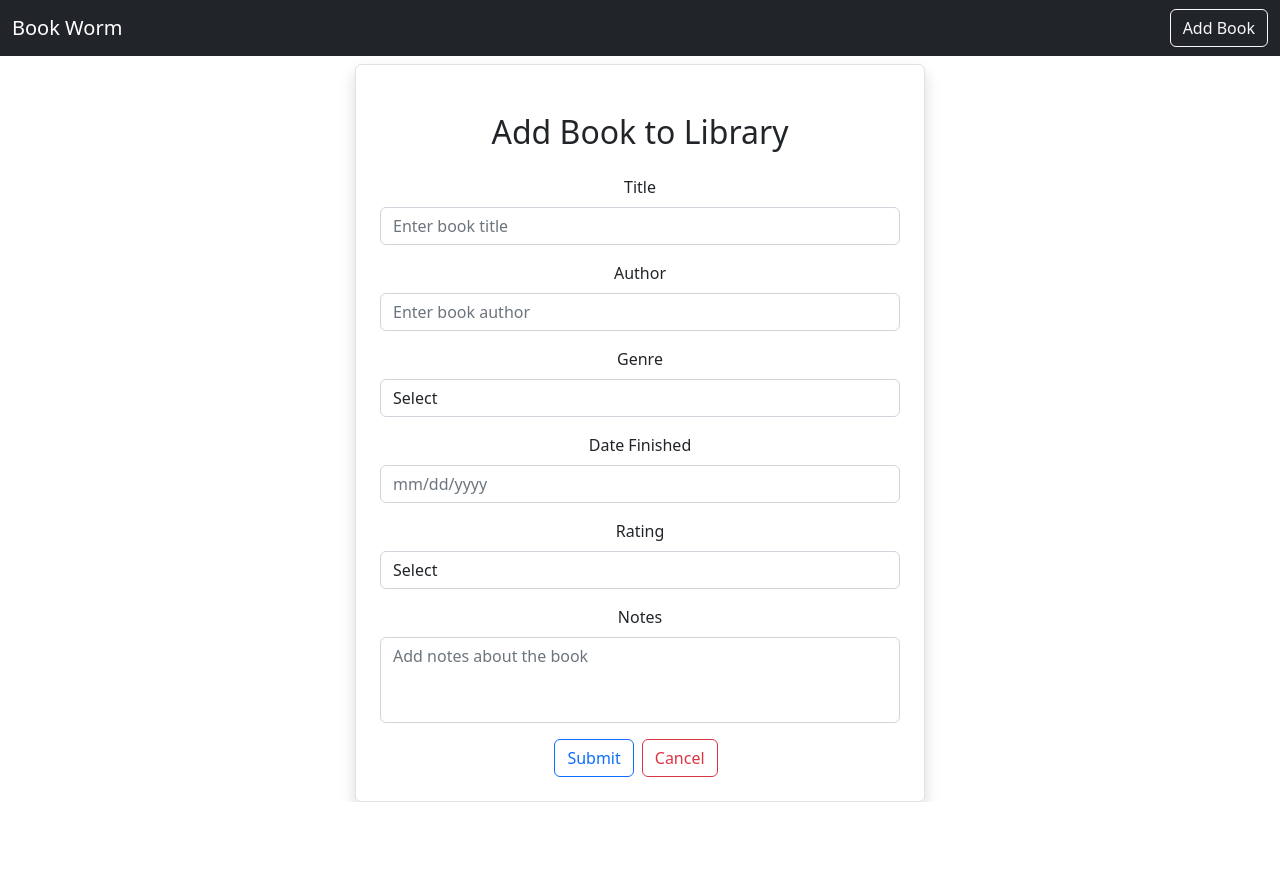
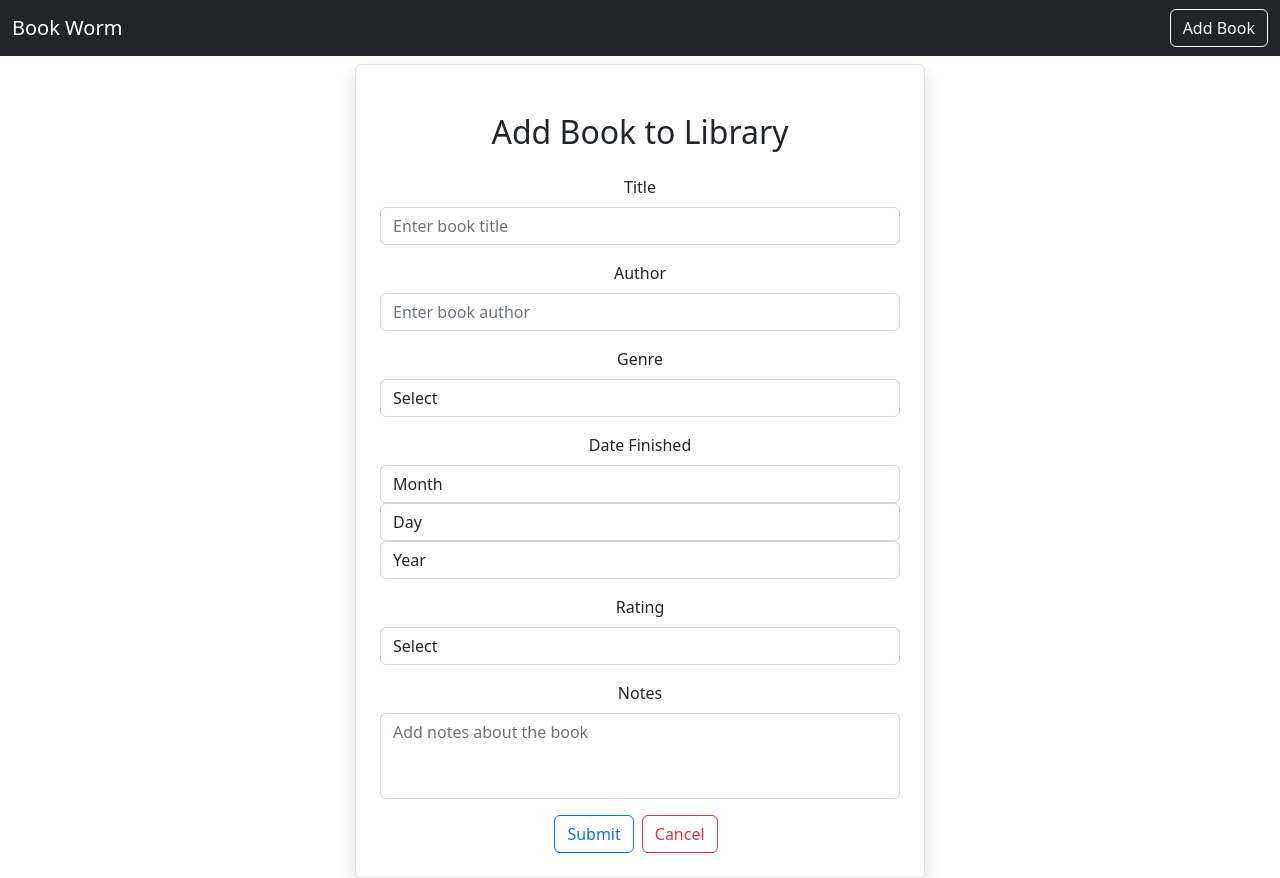
Before and after one commit to cambrem/virtual-library-frontend, a React (Create React App) app: page /addbook in a window 1280 px wide. Before the commit the page ends 802 px from the top, so only its background shows below. Built offline with nearby package versions, Linux system fonts and the light colour scheme.

Commit message:
Sorting by genre, rating, and date fixed

```diff
--- a/src/library/AddBook.js
+++ b/src/library/AddBook.js
@@ -15,6 +15,20 @@ export default function AddBook() {
         notes: ""
     })
 
+    const [month, setMonth] = useState('');
+    const [day, setDay] = useState('');
+    const [year, setYear] = useState('');
+
+    const handleMonthChange = (event) => {
+        setMonth(event.target.value);
+    }
+    const handleDayChange = (event) => {
+        setDay(event.target.value);
+    }
+    const handleYearChange = (event) => {
+        setYear(event.target.value);
+    }
+
     const { title, author, genre, dateFinished, rating, notes } = book
 
     const onInputChange = (e) => {
@@ -23,6 +37,7 @@ export default function AddBook() {
 
     const onSubmit = async (e) => {
         e.preventDefault();
+        setBook({ ...book, dateFinished: `${month}/${day}/${year}` });
         await axios.post("http://localhost:8080/book", book);
         navigate("/");
     }
@@ -80,15 +95,25 @@ export default function AddBook() {
                             <label htmlFor='dateFinished' className='form-label'>
                                 Date Finished
                             </label>
-                            <input
-                                type={'text'}
-                                className='form-control'
-                                placeholder='mm/dd/yyyy'
-                                name='dateFinished'
-                                value={dateFinished}
-                                onChange={(e) => onInputChange(e)}
-                            />
+                            <div className="form-group">
+                                <select className='form-control' name='month' onChange={handleMonthChange}>
+                                    <option value="" disabled selected>Month</option>
+                                    <option value="01">January</option>
+                                    <option value="02">February</option>
+                                </select>
+                                <select className='form-control' name='day' onChange={handleDayChange}>
+                                    <option value="" disabled selected>Day</option>
+                                    <option value="01">1</option>
+                                    <option value="02">2</option>
+                                </select>
+                                <select className='form-control' name='year' onChange={handleYearChange}>
+                                    <option value="" disabled selected>Year</option>
+                                    <option value="2022">2022</option>
+                                    <option value="2021">2021</option>
+                                </select>
+                            </div>
                         </div>
+
                         <div className='mb-3'>
                             <label htmlFor='rating' className='form-label'>
                                 Rating
--- a/src/pages/Home.js
+++ b/src/pages/Home.js
@@ -60,7 +60,7 @@ export default function Home() {
                             library
                                 .sort((a, b) => {
                                     if (sortBy === 'genre') { return a.genre.localeCompare(b.genre) }
-                                    else if (sortBy === 'dateFinished') { return new Date(a.dateFinished) - new Date(b.dateFinished) }
+                                    else if (sortBy === 'dateFinished') { return new Date(b.dateFinished) - new Date(a.dateFinished) }
                                     else if (sortBy === 'rating') { return b.rating - a.rating }
                                 })
                                 .map((book, index) => (
```
